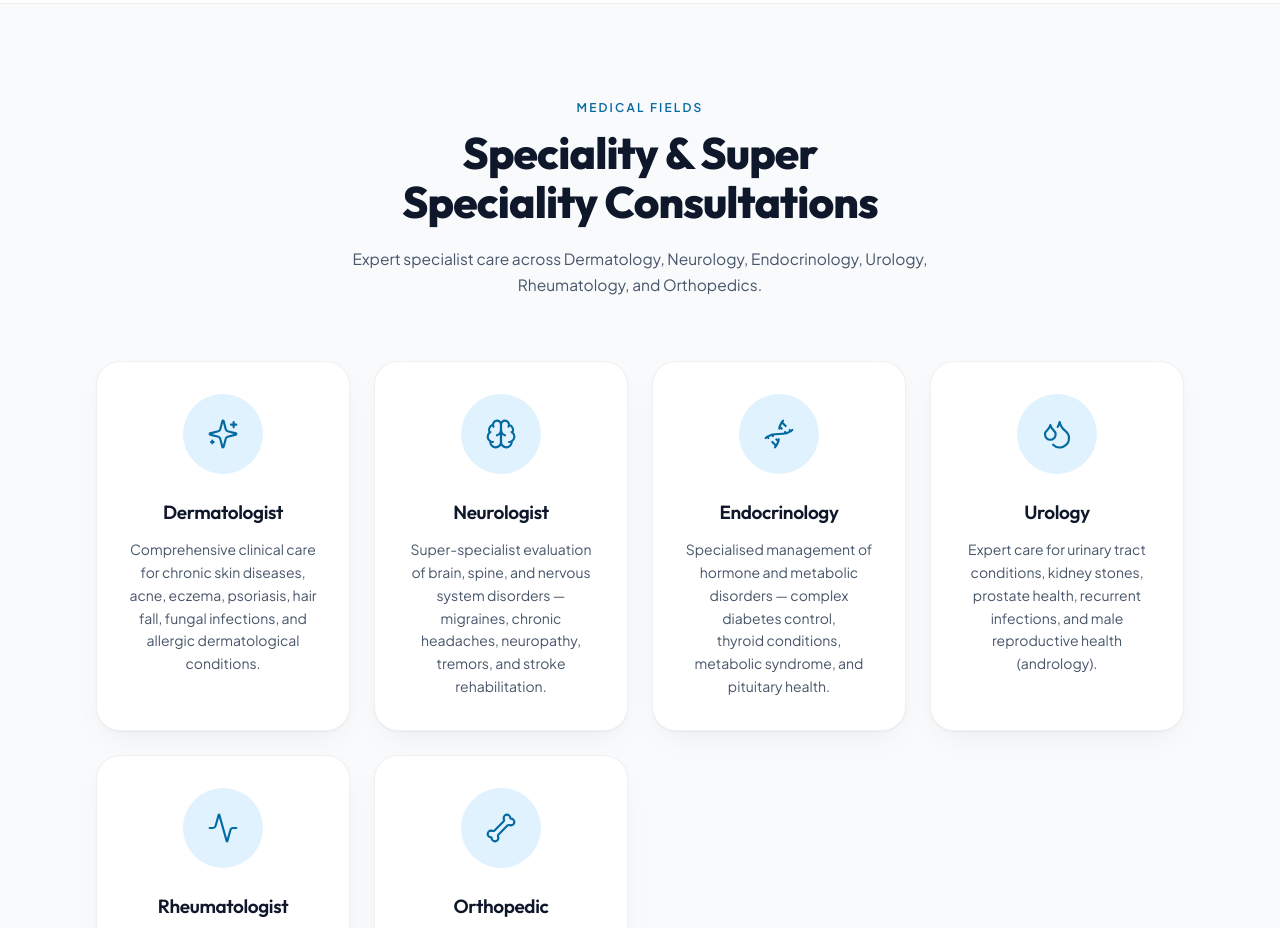
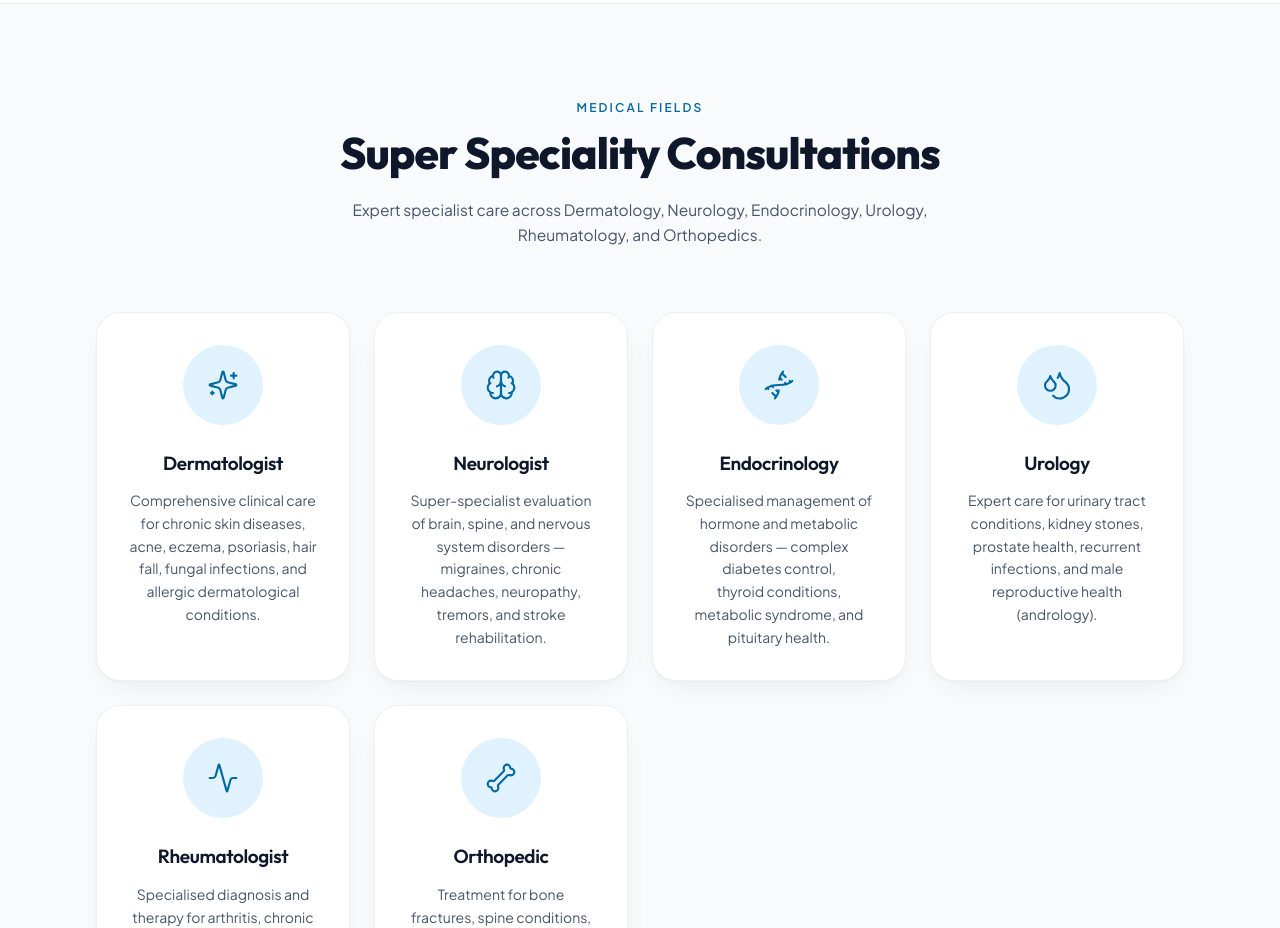
Before and after one commit to RandomGTV/shifa-medical-centre, a Next.js app: page / in a window 1280 px wide. Shown: the part 960-1888 px from the top of the page. Built offline with nearby package versions, Linux system fonts and the light colour scheme.

Commit message:
fix: change 'Speciality & Super Speciality' to 'Super Speciality'

```diff
--- a/src/app/(site)/page.tsx
+++ b/src/app/(site)/page.tsx
@@ -61,7 +61,7 @@ export default async function HomePage() {
           <SectionHeading
             align="center"
             eyebrow="Medical fields"
-            title="Speciality & Super Speciality Consultations"
+            title="Super Speciality Consultations"
             lead="Expert specialist care across Dermatology, Neurology, Endocrinology, Urology, Rheumatology, and Orthopedics."
           />
         </Reveal>
--- a/src/data/specialities.ts
+++ b/src/data/specialities.ts
@@ -1,6 +1,6 @@
 /**
  * "Medical Fields" — the clinical specialities patients search for by name.
- * These sit under Speciality / Super Speciality Doctors on the signboard; the
+ * These sit under Super Speciality Doctors on the signboard; the
  * bays themselves are in services.ts.
  */
 export type Speciality = {
```
